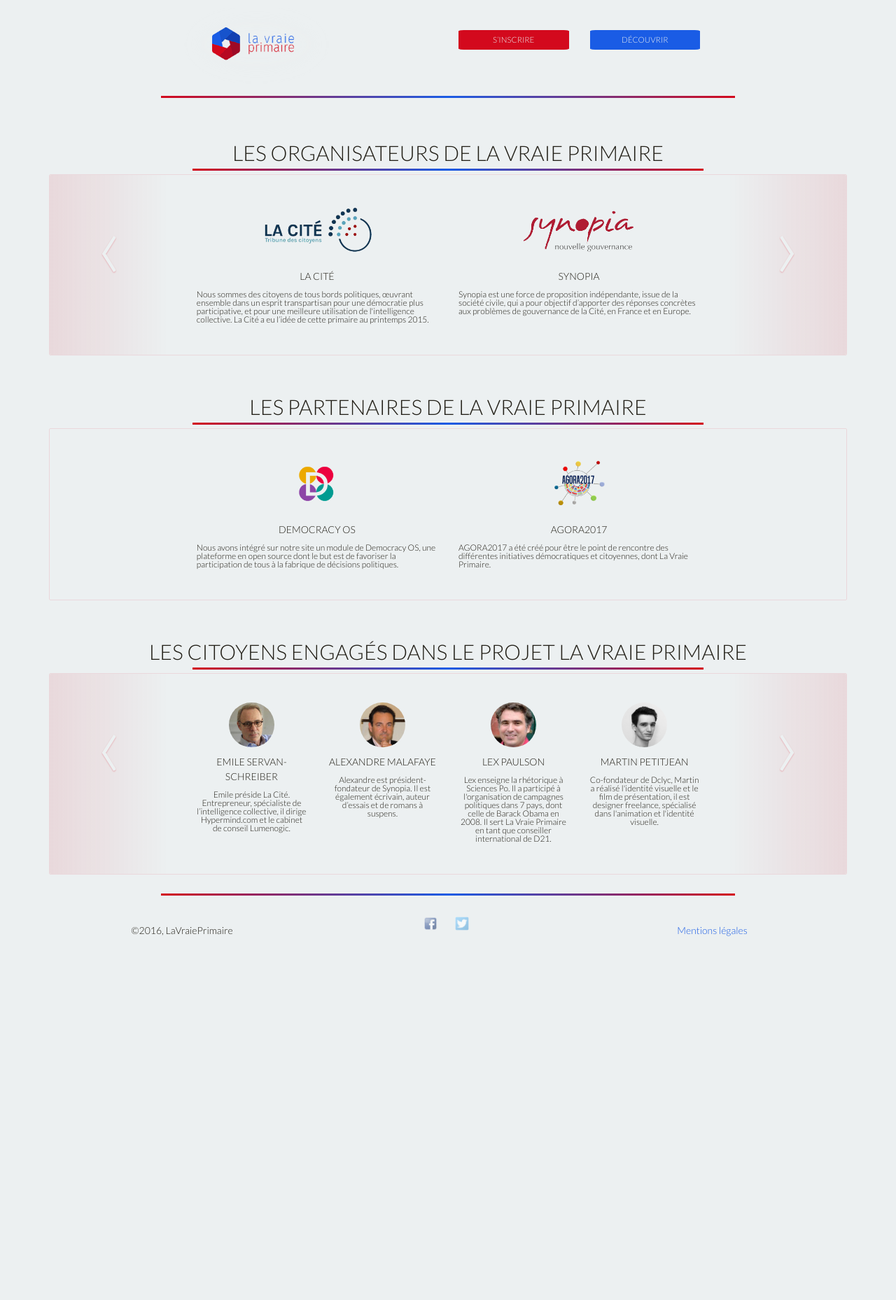
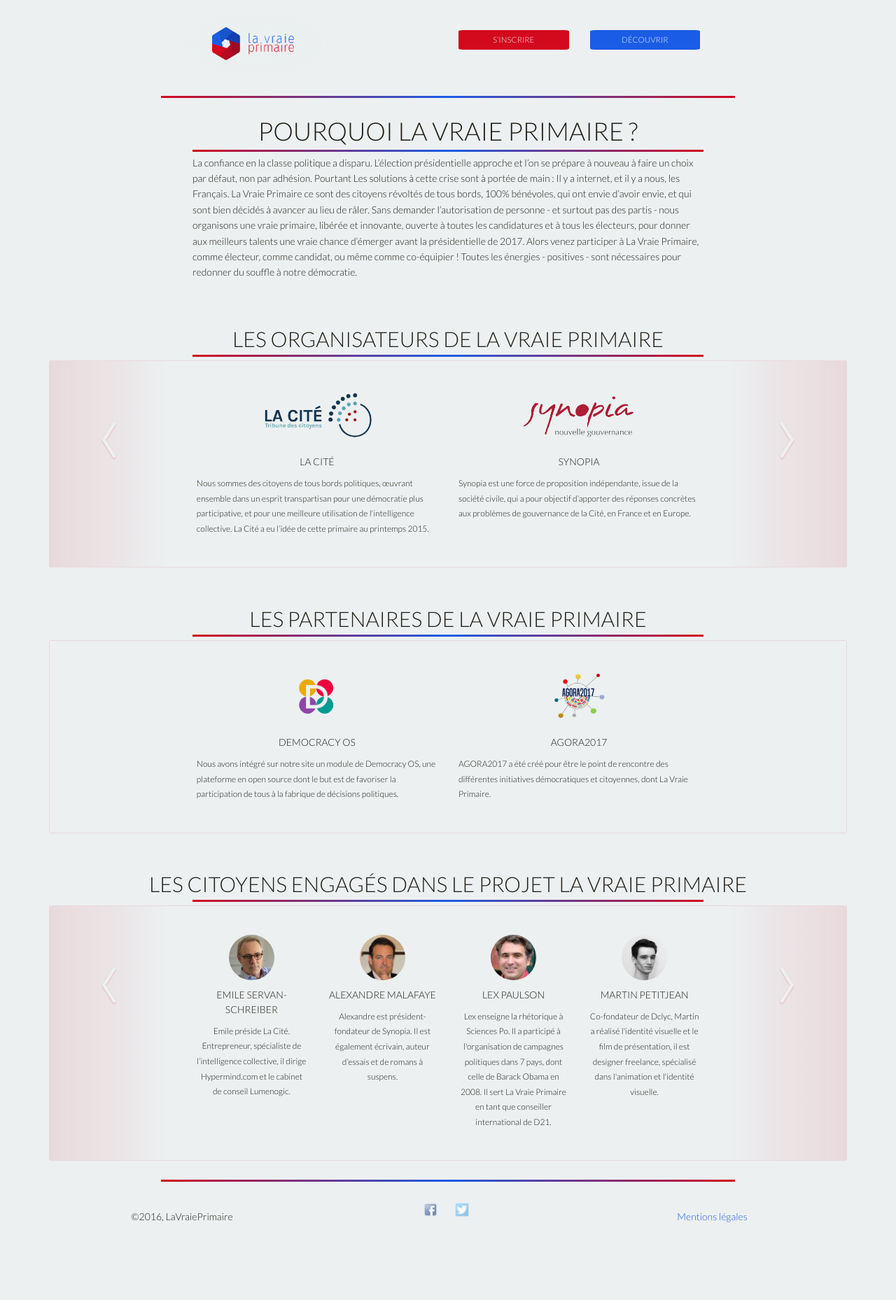
Before and after one commit to LaVraiePrimaire/homepage, a Jekyll site: the page aboutus.html, which Jekyll copies as it is, in a window 1280 px wide. Shown: the whole page at 70% size. Built offline with Jekyll 4.4.1, drawn with Linux system fonts in a browser that asks for light colours; nearby versions of some CDN libraries; before the commit the page ends 1449 px from its top, so only the background shows below that.

Commit message:
added top to aboutus

```diff
--- a/aboutus.html
+++ b/aboutus.html
@@ -62,6 +62,18 @@
         </div>
         <hr>
     </header>
+
+    <div class="container">
+    	<h1>POURQUOI LA VRAIE PRIMAIRE ?</h1>
+    	<hr>
+    	<div class="col-xs-2"></div>
+    	<div class="col-xs-8">
+    		<p class="medium">La confiance en la classe politique a disparu. L’élection présidentielle approche et l’on se prépare à nouveau à faire un choix par défaut, non par adhésion. Pourtant Les solutions à cette crise sont à portée de main : Il y a internet, et il y a nous, les Français.
+			La Vraie Primaire ce sont des citoyens révoltés de tous bords, 100% bénévoles, qui ont envie d’avoir envie, et qui sont bien décidés à avancer au lieu de râler. Sans demander l’autorisation de personne - et surtout pas des partis - nous organisons une vraie primaire, libérée et innovante, ouverte à toutes les candidatures et à tous les électeurs, pour donner aux meilleurs talents une vraie chance d’émerger avant la présidentielle de 2017.
+			Alors venez participer à La Vraie Primaire, comme électeur, comme candidat, ou même comme co-équipier ! Toutes les énergies - positives - sont nécessaires pour redonner du souffle à notre démocratie.</p>
+		</div>
+		<div class="col-xs-2"></div>
+	</div>
 
     <div class="container" id="organizers">
 	<h2 class="section-heading">Les Organisateurs de La Vraie Primaire</h2>
--- a/css/aboutus.css
+++ b/css/aboutus.css
@@ -1,3 +1,7 @@
+.medium {
+  line-height: 1.6;
+}
+
 .team-member {
 	text-align:center;
 }
@@ -8,11 +12,22 @@
     border:7px solid #ecf0f1;
 }
 
-.team-member h4{margin-top:25px;margin-bottom:0;text-transform:none; text-align: center}
-.team-member p{margin:0, 5px, 0, 5px; font-size: 12px;}
+.team-member h4{
+  margin-top:25px;
+  margin-bottom:0;
+  text-transform:none;
+  text-align: center
+}
+
+.team-member p{
+  margin:0, 5px, 0, 5px;
+  font-size: 12px;
+  line-height: 1.8;
+}
 
 .organizer p{
     font-size: 14;
+    line-height: 1.8;
 }
 
 span {
@@ -105,7 +120,7 @@ span {
 
 .carousel-inner p {
 	font-size: 12;
-	line-height: 1;
+	line-height: 1.8;
 }
 
 .section-heading {
--- a/index.html
+++ b/index.html
@@ -151,7 +151,7 @@
                     </div>
                     <div class="col-xs-3">
                         <div style="background-color:#ecf0f1;margin-bottom:15%;border-radius:3px">
-                            <a href="http://lavraieprimaire.fr/aboutus"><button class="btn btn-primary btn-blue" >Notre Équipe</button></a>
+                            <a href="http://lavraieprimaire.fr/aboutus"><button class="btn btn-primary btn-blue" >Qui sommes-nous ?</button></a>
                         </div>
                     </div>
                     <div class="col-xs-3"></div>
```
